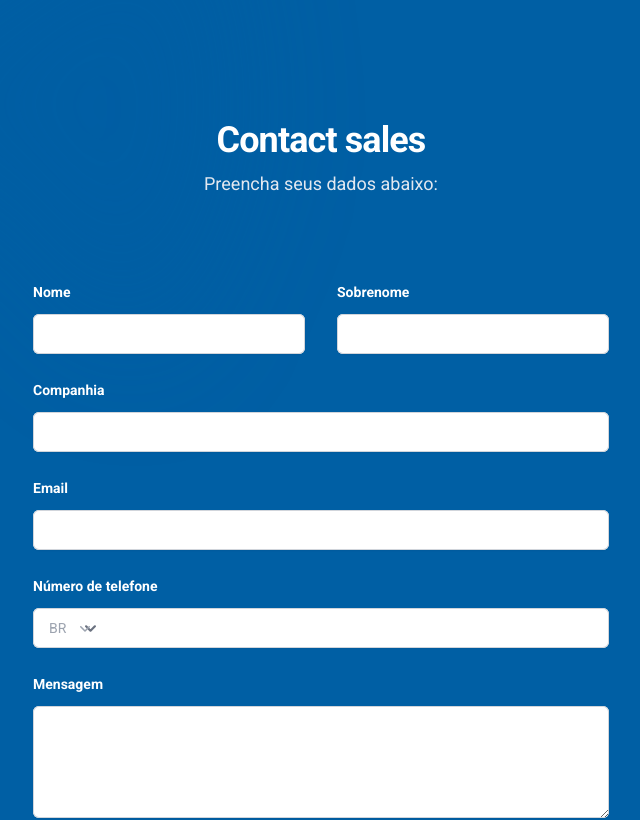
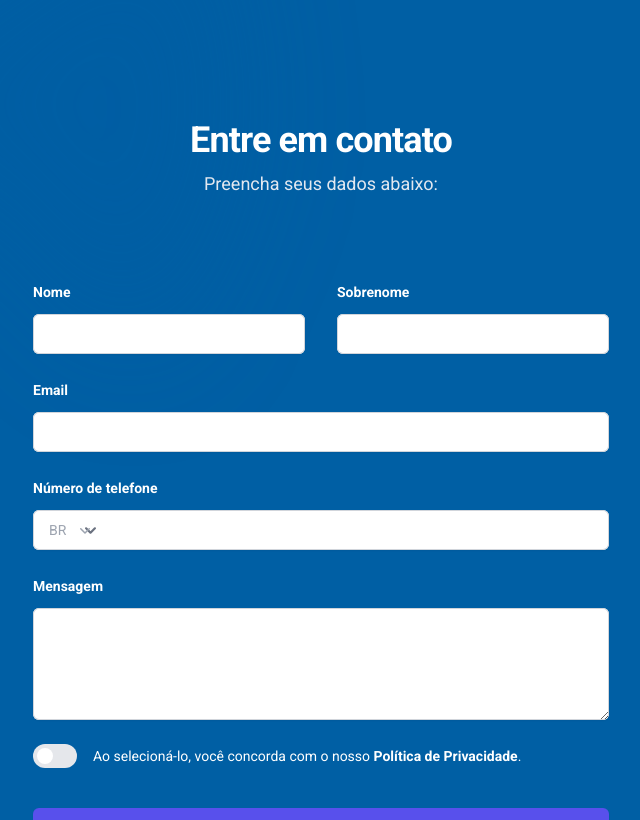
Before and after one commit to ThiagooSantoss/Fequer-Transportes, a Next.js app: page / in a window 1280 px wide. Shown: the part 1100-1920 px from the top of the page, without its empty margins (319-959 px from the left). Built offline with nearby package versions, Linux system fonts and the light colour scheme.

Commit message:
ajuste no AppFormContato

```diff
--- a/src/components/AppFormContato.tsx
+++ b/src/components/AppFormContato.tsx
@@ -26,7 +26,7 @@ export const AppFormContato = () => {
       </div>
       <div className="mx-auto max-w-2xl text-center">
         <h2 className="text-3xl font-bold tracking-tight text-white sm:text-4xl">
-          Contact sales
+          Entre em contato
         </h2>
         <p className="mt-2 text-lg leading-8 text-slate-200">
           Preencha seus dados abaixo:
@@ -72,23 +72,7 @@ export const AppFormContato = () => {
               />
             </div>
           </div>
-          <div className="sm:col-span-2">
-            <label
-              htmlFor="company"
-              className="block text-sm font-semibold leading-6 text-white"
-            >
-              Companhia
-            </label>
-            <div className="mt-2.5">
-              <input
-                type="text"
-                name="company"
-                id="company"
-                autoComplete="organization"
-                className="block w-full rounded-md border-0 px-3.5 py-2 text-white shadow-sm ring-1 ring-inset ring-gray-300 placeholder:text-gray-400 focus:ring-2 focus:ring-inset focus:ring-indigo-600 sm:text-sm sm:leading-6"
-              />
-            </div>
-          </div>
+
           <div className="sm:col-span-2">
             <label
               htmlFor="email"
@@ -167,7 +151,9 @@ export const AppFormContato = () => {
                   "relative inline-flex h-6 w-11 items-center rounded-full transition-colors duration-200 ease-in-out"
                 )}
               >
-                <span className="sr-only text-white">Agree to policies</span>
+                <span className="sr-only text-white">
+                  Concordar com as políticas
+                </span>
                 <span
                   className={classNames(
                     agreed ? "translate-x-6" : "translate-x-1",
@@ -177,9 +163,9 @@ export const AppFormContato = () => {
               </Switch>
             </div>
             <label className="text-sm leading-6 text-white">
-              By selecting this, you agree to our{" "}
+              Ao selecioná-lo, você concorda com o nosso{" "}
               <a href="#" className="font-semibold text-white ">
-                privacy&nbsp;policy
+                Política de Privacidade
               </a>
               .
             </label>
```
Also changed, not shown: src/app/contato/page.tsx (+28 -11 lines).
